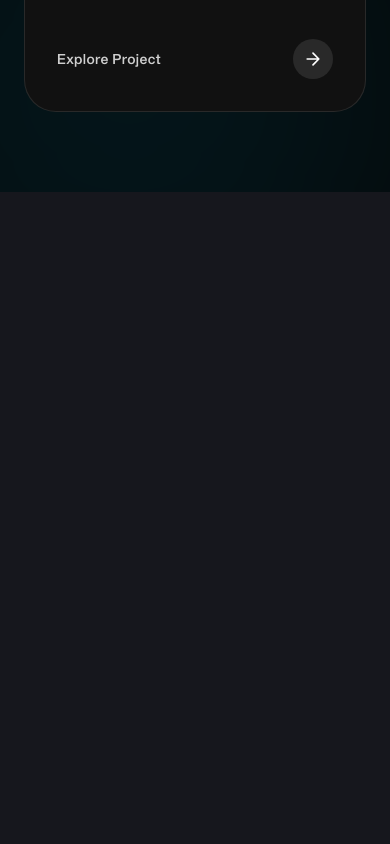
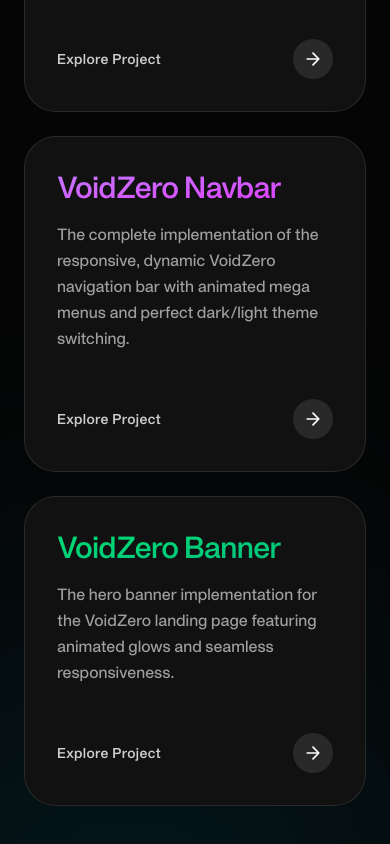
Before and after one commit to Techy-Play/Intern, a Next.js app: page / in a window 390 px wide. Shown: the part 804-1648 px from the top of the page. Before the commit the page ends 996 px from the top, so only its background shows below. Built offline with nearby package versions, Linux system fonts and the light colour scheme; a web font is replaced by a local one.

Commit message:
Add VoidZero banner route, update landing page links, and refine mobile fonts

```diff
--- a/src/app/page.tsx
+++ b/src/app/page.tsx
@@ -20,6 +20,24 @@
     borderHover: "group-hover:border-sky-500/50",
     textGradient: "from-sky-400 to-blue-500",
     bgGradient: "from-sky-500/10 to-blue-500/5",
+  },
+  {
+    title: "VoidZero Navbar",
+    description: "The complete implementation of the responsive, dynamic VoidZero navigation bar with animated mega menus and perfect dark/light theme switching.",
+    href: "/voidzero/navbar",
+    glow: "hover:shadow-[0_0_40px_-10px_rgba(168,85,247,0.4)]",
+    borderHover: "group-hover:border-purple-500/50",
+    textGradient: "from-purple-400 to-fuchsia-500",
+    bgGradient: "from-purple-500/10 to-fuchsia-500/5",
+  },
+  {
+    title: "VoidZero Banner",
+    description: "The hero banner implementation for the VoidZero landing page featuring animated glows and seamless responsiveness.",
+    href: "/voidzero/banner",
+    glow: "hover:shadow-[0_0_40px_-10px_rgba(34,197,94,0.4)]",
+    borderHover: "group-hover:border-green-500/50",
+    textGradient: "from-green-400 to-emerald-500",
+    bgGradient: "from-green-500/10 to-emerald-500/5",
   },
 ];
 
@@ -65,7 +83,7 @@
                   </span>
                   <div className="flex h-10 w-10 items-center justify-center rounded-full bg-white/10 transition-transform duration-500 group-hover:translate-x-2 group-hover:bg-white/20">
                     <svg width="20" height="20" viewBox="0 0 24 24" fill="none" stroke="currentColor" strokeWidth="2" strokeLinecap="round" strokeLinejoin="round">
-                      <path d="M5 12h14M12 5l7 7-7 7"/>
+                      <path d="M5 12h14M12 5l7 7-7 7" />
                     </svg>
                   </div>
                 </div>
--- /dev/null
+++ b/src/app/voidzero/banner/page.tsx
@@ -0,0 +1,28 @@
+'use client';
+
+import React, { useState } from 'react';
+import { VoidZeroBanner } from '@/components/voidzero/VoidZeroBanner';
+
+export default function BannerPage() {
+  const [showBanner, setShowBanner] = useState(true);
+
+  return (
+    <div className="min-h-screen bg-white">
+      <VoidZeroBanner showBanner={showBanner} setShowBanner={setShowBanner} />
+
+      <div className="pt-32 pb-20 px-6 max-w-4xl mx-auto text-center font-sans">
+        <h1 className="text-4xl font-bold text-[#08060d] mb-4 font-apk tracking-tight">Task 3: VoidZero Banner</h1>
+        <p className="text-lg text-gray-500 mb-8">This route is dedicated to testing the Task 3 hero banner.</p>
+
+        {!showBanner && (
+          <button
+            onClick={() => setShowBanner(true)}
+            className="px-6 py-2 bg-[#08060d] text-white rounded font-medium hover:bg-gray-800 transition-colors"
+          >
+            Show Banner Again
+          </button>
+        )}
+      </div>
+    </div>
+  );
+}
--- a/src/components/voidzero/VoidZeroHeader.tsx
+++ b/src/components/voidzero/VoidZeroHeader.tsx
@@ -8,8 +8,7 @@
   const [showBanner, setShowBanner] = React.useState(true);
 
   return (
-    <header className={`w-full flex flex-col relative z-50 ${showBanner ? 'lg:pt-10' : ''}`}>
-      <VoidZeroBanner showBanner={showBanner} setShowBanner={setShowBanner} />
+    <header>
       <VoidZeroNavbar />
     </header>
   );
```
Also changed, not shown: src/app/voidzero/navbar/page.tsx (renamed from src/app/navbarvoidzero/page.tsx).
